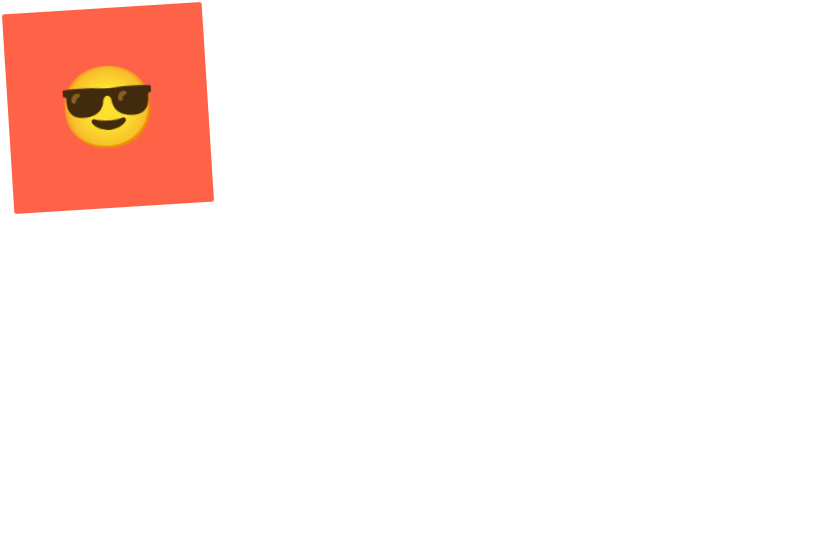
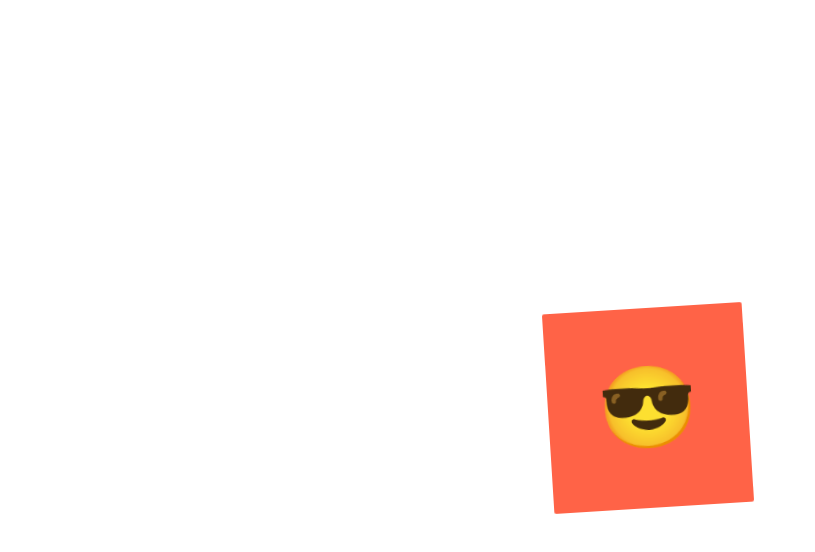
Before and after one commit to RonByRonn/react-master-class, a React (Create React App) app: page / in a window 1280 px wide. Shown: the top 552 px of the page, without its empty margins (0-815 px from the left). Built offline with nearby package versions, Linux system fonts and the light colour scheme.

Commit message:
2.5 Pseudo Selectors part Two

```diff
--- a/src/App.js
+++ b/src/App.js
@@ -1,4 +1,12 @@
 import styled, { keyframes } from "styled-components";
+
+const Wrapper = styled.div`
+	display: flex;
+	width: 100vw;
+	height: 100vh;
+	justify-content: center;
+	align-items: center;
+`;
 
 const rotation = keyframes`
   0% {
@@ -14,6 +22,10 @@ const rotation = keyframes`
   }
 `;
 
+const Emoji = styled.div`
+	font-size: 80px;
+`;
+
 const Box = styled.div`
 	height: 200px;
 	width: 200px;
@@ -22,24 +34,18 @@ const Box = styled.div`
 	background-color: tomato;
 	animation: ${rotation} linear infinite 2s;
 	display: flex;
-	span {
-		font-size: 80px;
-		&:hover {
+	${Emoji}:hover {
 		font-size: 160px;
-		}
-		&:active {
-			opacity: 0;
-		}
 	}
 `;
 
 function App() {
 	return (
-		<div>
+		<Wrapper>
 			<Box>
-				<span>😎</span>
+				<Emoji as="p">😎</Emoji>
 			</Box>
-		</div>
+		</Wrapper>
 	);
 }
 
```
Lines whose indentation alone changed are shown as unchanged.
